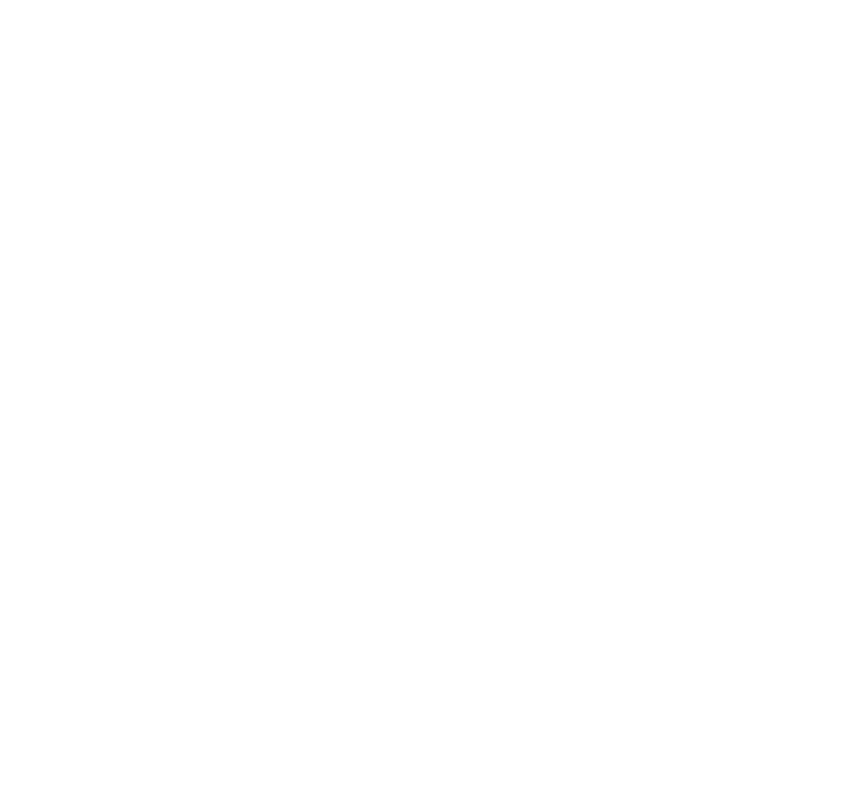
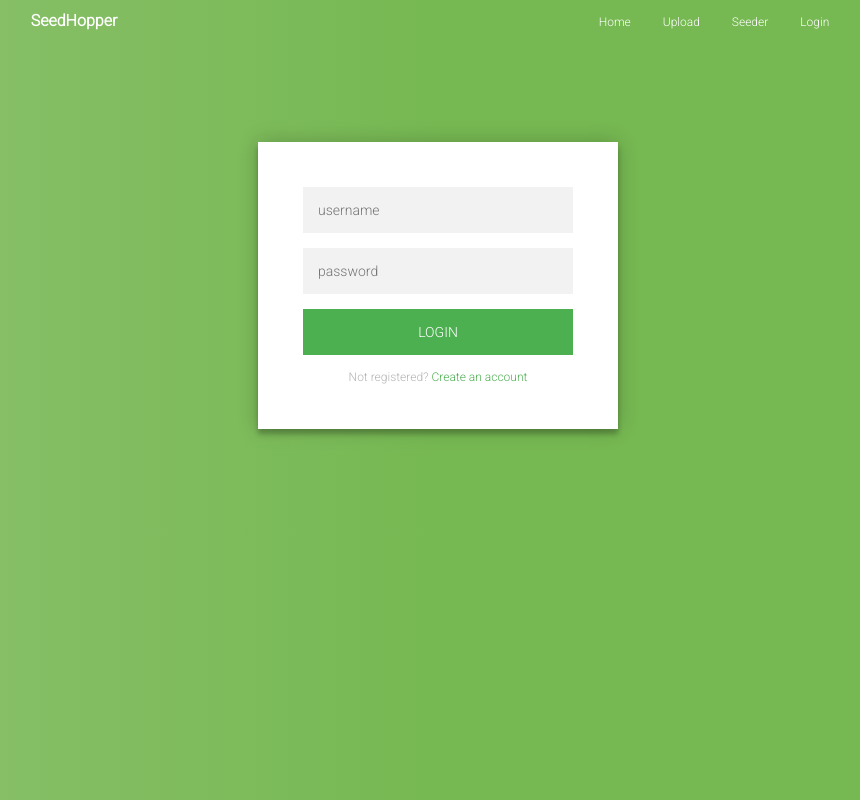
Before and after one commit to EduardoCorazon/seedhopper, a React (Create React App) app: page /login in a window 1280 px wide. Before the commit this address had no page. Shown: the whole page, without its empty margins (202-1062 px from the left). Built offline with nearby package versions, Linux system fonts and the light colour scheme.

Commit message:
Added Login Page & Seeder Page

```diff
--- a/src/App.js
+++ b/src/App.js
@@ -2,13 +2,14 @@
 import './App.css';
 import Introduction from './content/Introduction/introduction';
 import Navbar from './content/navbar/navbar';
-import Main from './Main';
+
 
 function App() {
   return (
     <>
      <div className='App'>
       <Navbar />
+      <Introduction/>
 
      </div>
     </>
--- a/src/Main.js
+++ /dev/null
@@ -1,16 +0,0 @@
-import React from 'react';
-import './main.css';
-import { Routes ,Route } from 'react-router-dom';
-
-
-import Introduction from './content/Introduction/introduction';
-
-const Main = () => {
-  return (
-    <div>
-      <h2>hiii</h2>
-      </div>
-  );
-}
-
-export default Main;
--- a/src/content/Introduction/introduction.css
+++ b/src/content/Introduction/introduction.css
@@ -8,6 +8,7 @@
 }
 .textintro{
     color: white;
+    padding: 5px;
 }
 
 .contbtncontainer{
--- a/src/content/Introduction/introduction.js
+++ b/src/content/Introduction/introduction.js
@@ -17,7 +17,7 @@
 
         <div className='textintro'>
             <h1>Welcome to SeedHopper</h1>
-            <h4>A Web App that centralizes user data to automatically design the optimal seeding tournament.</h4>
+            <h4>The best App to optimize your tournaments</h4>
         </div>
         <div className='contbtncontainer'>
             <div className='acceptbtn' onClick={rmintro}>
--- a/src/content/navbar/navbar.js
+++ b/src/content/navbar/navbar.js
@@ -7,10 +7,10 @@
             <nav className="navbar">
                 <h4 className="logoname">SeedHopper</h4>
                 <ul>
-                <li><Link to='/introduction'>Introduction</Link></li>
+                <li><Link to='/Home'>Home</Link></li>
                 <li><a href="#">Upload</a></li>
-                <li><a href="#">Tree Mapper</a></li>
-                <li><a href='#'>Help</a></li>
+                <li><Link to='/Seeder'>Seeder</Link></li>
+                <li><Link to='/login'>Login</Link></li>
                 </ul>
             </nav>
     );
--- a/src/index.js
+++ b/src/index.js
@@ -5,6 +5,8 @@
 import reportWebVitals from './reportWebVitals';
 
 import { BrowserRouter, Routes, Switch, Route } from 'react-router-dom';
+import Login from './pages/login/Login';
+import Seeder from './pages/Seeder/Seeder';
 
 const root = ReactDOM.createRoot(document.getElementById('root'));
 root.render(
@@ -12,6 +14,9 @@
     <BrowserRouter>
     <Routes>
       <Route path='/' element={<App/>} />
+      <Route path='/login' element={<Login/>} />
+      <Route path='/Home' element={<App/>} />
+      <Route path='/Seeder' element={<Seeder/>} />
     </Routes>
     </BrowserRouter>
   </React.StrictMode>
--- a/src/main.css
+++ /dev/null
@@ -1,3 +0,0 @@
-.china{
-    background-color: red;
-}
--- /dev/null
+++ b/src/pages/Seeder/Seeder.js
@@ -0,0 +1,14 @@
+import Navbar from '../../content/navbar/navbar';
+import './Seeder.css';
+
+
+
+function Seeder() {
+  return (
+    <>
+    <Navbar/>
+    </>
+    );
+  }
+
+  export default Seeder;
--- /dev/null
+++ b/src/pages/login/Login.css
@@ -0,0 +1,98 @@
+@import url(https://fonts.googleapis.com/css?family=Roboto:300);
+
+.login-page {
+  width: 360px;
+  padding: 8% 0 0;
+  margin: auto;
+}
+.form {
+  position: relative;
+  z-index: 1;
+  background: #FFFFFF;
+  max-width: 360px;
+  margin: 0 auto 100px;
+  padding: 45px;
+  text-align: center;
+  box-shadow: 0 0 20px 0 rgba(0, 0, 0, 0.2), 0 5px 5px 0 rgba(0, 0, 0, 0.24);
+}
+.form input {
+  font-family: "Roboto", sans-serif;
+  outline: 0;
+  background: #f2f2f2;
+  width: 100%;
+  border: 0;
+  margin: 0 0 15px;
+  padding: 15px;
+  box-sizing: border-box;
+  font-size: 14px;
+}
+.form button {
+  font-family: "Roboto", sans-serif;
+  text-transform: uppercase;
+  outline: 0;
+  background: #4CAF50;
+  width: 100%;
+  border: 0;
+  padding: 15px;
+  color: #FFFFFF;
+  font-size: 14px;
+  -webkit-transition: all 0.3 ease;
+  transition: all 0.3 ease;
+  cursor: pointer;
+}
+.form button:hover,.form button:active,.form button:focus {
+  background: #43A047;
+}
+.form .message {
+  margin: 15px 0 0;
+  color: #b3b3b3;
+  font-size: 12px;
+}
+.form .message a {
+  color: #4CAF50;
+  text-decoration: none;
+}
+.form .register-form {
+  display: none;
+}
+.container {
+  position: relative;
+  z-index: 1;
+  max-width: 300px;
+  margin: 0 auto;
+}
+.container:before, .container:after {
+  content: "";
+  display: block;
+  clear: both;
+}
+.container .info {
+  margin: 50px auto;
+  text-align: center;
+}
+.container .info h1 {
+  margin: 0 0 15px;
+  padding: 0;
+  font-size: 36px;
+  font-weight: 300;
+  color: #1a1a1a;
+}
+.container .info span {
+  color: #4d4d4d;
+  font-size: 12px;
+}
+.container .info span a {
+  color: #000000;
+  text-decoration: none;
+}
+.container .info span .fa {
+  color: #EF3B3A;
+}
+body {
+  background: #76b852; /* fallback for old browsers */
+  background: rgb(141,194,111);
+  background: linear-gradient(90deg, rgba(141,194,111,1) 0%, rgba(118,184,82,1) 50%);
+  font-family: "Roboto", sans-serif;
+  -webkit-font-smoothing: antialiased;
+  -moz-osx-font-smoothing: grayscale;
+}
--- /dev/null
+++ b/src/pages/login/Login.js
@@ -0,0 +1,34 @@
+import Navbar from '../../content/navbar/navbar';
+import './Login.css';
+
+
+
+function Login() {
+  return (
+    <>
+    <header>
+        <Navbar/>
+    </header>
+      <div class="login-page">
+  <div class="form">
+    <form class="register-form">
+      <input type="text" placeholder="name"/>
+      <input type="password" placeholder="password"/>
+      <input type="text" placeholder="email address"/>
+      <button>create</button>
+      <p class="message">Already registered? <a href="#">Sign In</a></p>
+    </form>
+    <form class="login-form">
+      <input type="text" placeholder="username"/>
+      <input type="password" placeholder="password"/>
+      <button>login</button>
+      <p class="message">Not registered? <a href="#">Create an account</a></p>
+    </form>
+  </div>
+</div>
+    </>
+
+  );
+}
+
+export default Login;
```
Also changed, not shown: src/pages/Seeder/Seeder.css (added).
